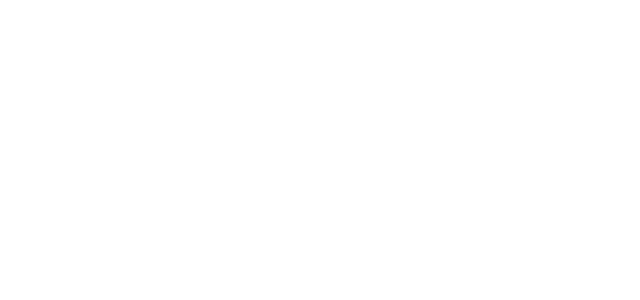
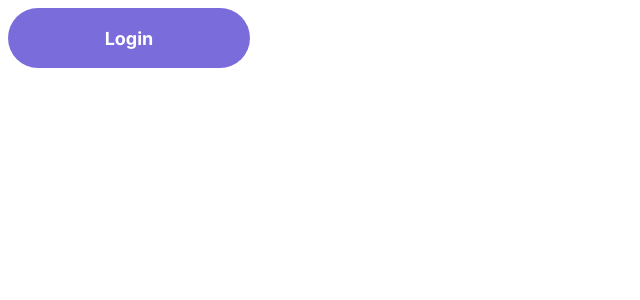
Before and after one commit to RobertoAlve/SeekingLost, an Angular app in the folder SeekingLost/: page / in a window 1280 px wide. Shown: the top 300 px of the page, without its empty margins (0-640 px from the left). Built offline with nearby package versions, Linux system fonts and the light colour scheme.

Commit message:
Adicionando componente do botão

```diff
--- a/SeekingLost/src/app/app.component.html
+++ b/SeekingLost/src/app/app.component.html
@@ -0,0 +1 @@
+<app-button buttonText="Login" buttonColor="purple"></app-button>
--- /dev/null
+++ b/SeekingLost/src/app/class/ButtonColor.ts
@@ -0,0 +1,9 @@
+export class ButtonColor {
+    name: string
+    value: string
+
+    constructor(name: string, value: string) {
+        this.name = name;
+        this.value = value;
+    }
+}
--- a/SeekingLost/src/app/components/button/button.component.html
+++ b/SeekingLost/src/app/components/button/button.component.html
@@ -1 +1,3 @@
-<p>button works!</p>
+<div class="button" [style.background-color]="buttonColor">
+    {{ buttonText }}
+</div>
--- a/SeekingLost/src/app/components/button/button.component.scss
+++ b/SeekingLost/src/app/components/button/button.component.scss
@@ -0,0 +1,26 @@
+@import url('https://fonts.googleapis.com/css2?family=Inter:wght@100..900&display=swap');
+
+* {
+    margin: 0;
+    padding: 0;
+    font-family: "Inter", sans-serif;
+    font-weight: bolder;
+    font-size: 18px;
+}
+
+.button {
+    width: 242px;
+    height: 60px;
+    display: flex;
+    justify-content: center;
+    align-items: center;
+    border-radius: 30px;
+    color: #fff;
+    cursor: pointer;
+}
+
+.button:hover {
+    transition: 0.2s;
+    width: 244px;
+    height: 62px;
+}
--- a/SeekingLost/src/app/components/button/button.component.ts
+++ b/SeekingLost/src/app/components/button/button.component.ts
@@ -1,4 +1,5 @@
-import { Component } from '@angular/core';
+import { Component, Input } from '@angular/core';
+import { ButtonColor } from '../../class/ButtonColor';
 
 @Component({
   selector: 'app-button',
@@ -6,5 +7,26 @@
   styleUrl: './button.component.scss'
 })
 export class ButtonComponent {
+  @Input() buttonText?: string = "Default";
+  @Input() buttonColor?: string = "#FFF";
+  availableColors: ButtonColor[] = []
+
+  constructor() { }
+
+  ngOnInit() {
+    this.availableColors.push(new ButtonColor("green", "#6CDB7E"))
+    this.availableColors.push(new ButtonColor("red", "#F44E38"))
+    this.availableColors.push(new ButtonColor("purple", "#7B6CDB"))
+
+    this.getButtonColor();
+  }
+
+  private getButtonColor() {
+    this.availableColors.forEach(color => {
+      if (this.buttonColor == color.name) {
+        this.buttonColor = color.value;
+      }
+    })
+  }
 
 }
```
